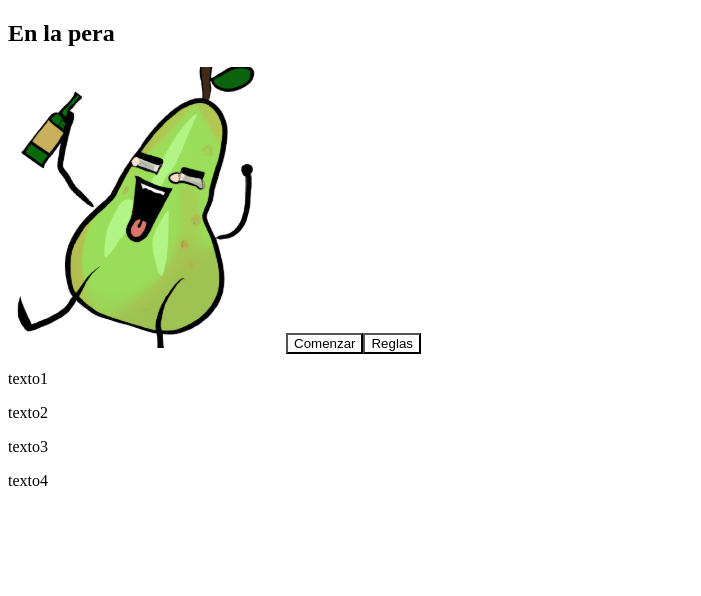
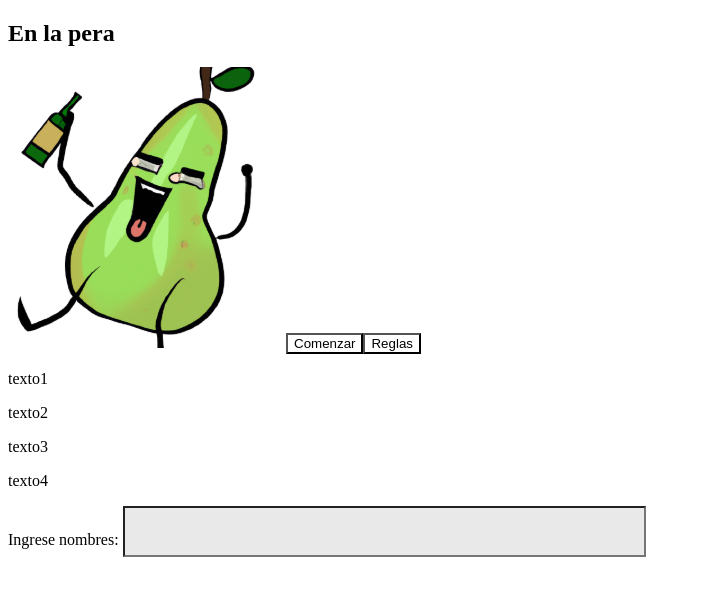
Before and after one commit to fernandoD91/EnLaPera, a React (Vite) app: page / in a window 1280 px wide. Shown: the top 596 px of the page, without its empty margins (0-701 px from the left). Built offline with nearby package versions, Linux system fonts and the light colour scheme.

Commit message:
new-update

```diff
--- a/src/App.jsx
+++ b/src/App.jsx
@@ -1,6 +1,7 @@
 import './App.css'
 import { Home } from './Pages'
 import Cards from './componentes/organisms/Cards'
+import Input from './componentes/atoms/Inputs'
 
 function App() {
 
@@ -8,6 +9,9 @@ function App() {
     <div className="App">
       <Home/>
       <Cards/>
+      <label htmlFor="name">Ingrese nombres: </label>
+      <Input mode={'pass'} impChange={(e)=> console.log(e.target.value)}/>
+
     </div>
   )
 }
```
